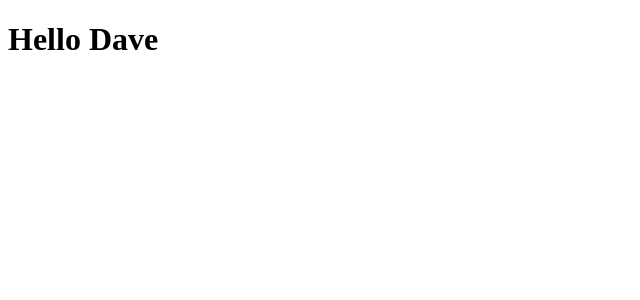
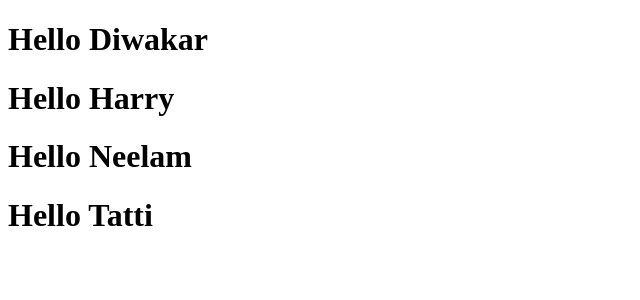
Before and after one commit to diwakarsharma95/demo-react-app, a React (Create React App) app: page / in a window 1280 px wide. Shown: the top 300 px of the page, without its empty margins (0-640 px from the left). Built offline with nearby package versions, Linux system fonts and the light colour scheme; the HTML template or start-up script is replaced by a standard one.

Commit message:
Composing Components

```diff
--- a/src/App.js
+++ b/src/App.js
@@ -1,14 +1,15 @@
-import React, { Component, Fragment } from 'react';
+import React, { Fragment } from 'react'
+import Student from './Student'
 
-class App extends Component {
-	render() {
-		return (
-			<Fragment>
-				<h1>This is Test</h1>
-				<h2>Hello World</h2>
-			</Fragment>
-		);
-	}
+const App = () => {
+	return (
+		<Fragment>
+			<Student name='Diwakar'></Student>
+			<Student name='Harry'></Student>
+			<Student name='Neelam'></Student>
+			<Student name='Tatti'></Student>
+		</Fragment>
+	)
 }
 
-export default App;
+export default App
--- a/src/Student.js
+++ b/src/Student.js
@@ -1,13 +1,7 @@
-import React, { Component } from 'react'
+import React from 'react'
 
-// const Student = (props) => {
-// 	return <h1>Hello {props.name}</h1>
-// }
-
-class Student extends Component {
-	render() {
-		return <h1>Hello {this.props.name}</h1>
-	}
+const Student = (props) => {
+	return <h1>Hello {props.name}</h1>
 }
 
 export default Student
--- a/src/index.js
+++ b/src/index.js
@@ -1,5 +1,6 @@
 import React from 'react'
 import ReactDOM from 'react-dom'
 import Student from './Student'
+import App from './App'
 
-ReactDOM.render(<Student name='Dave' />, document.getElementById('root'))
+ReactDOM.render(<App />, document.getElementById('root'))
```
